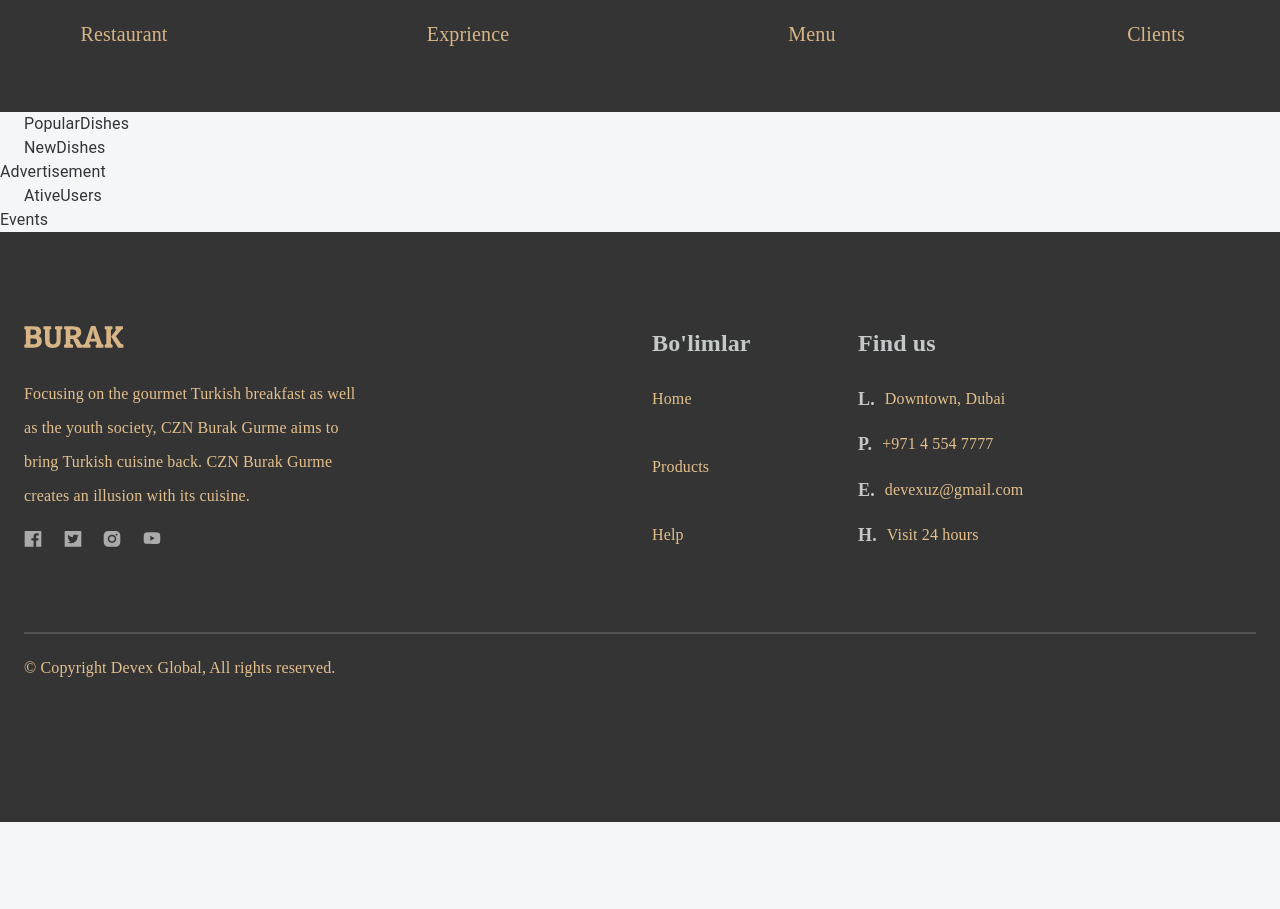
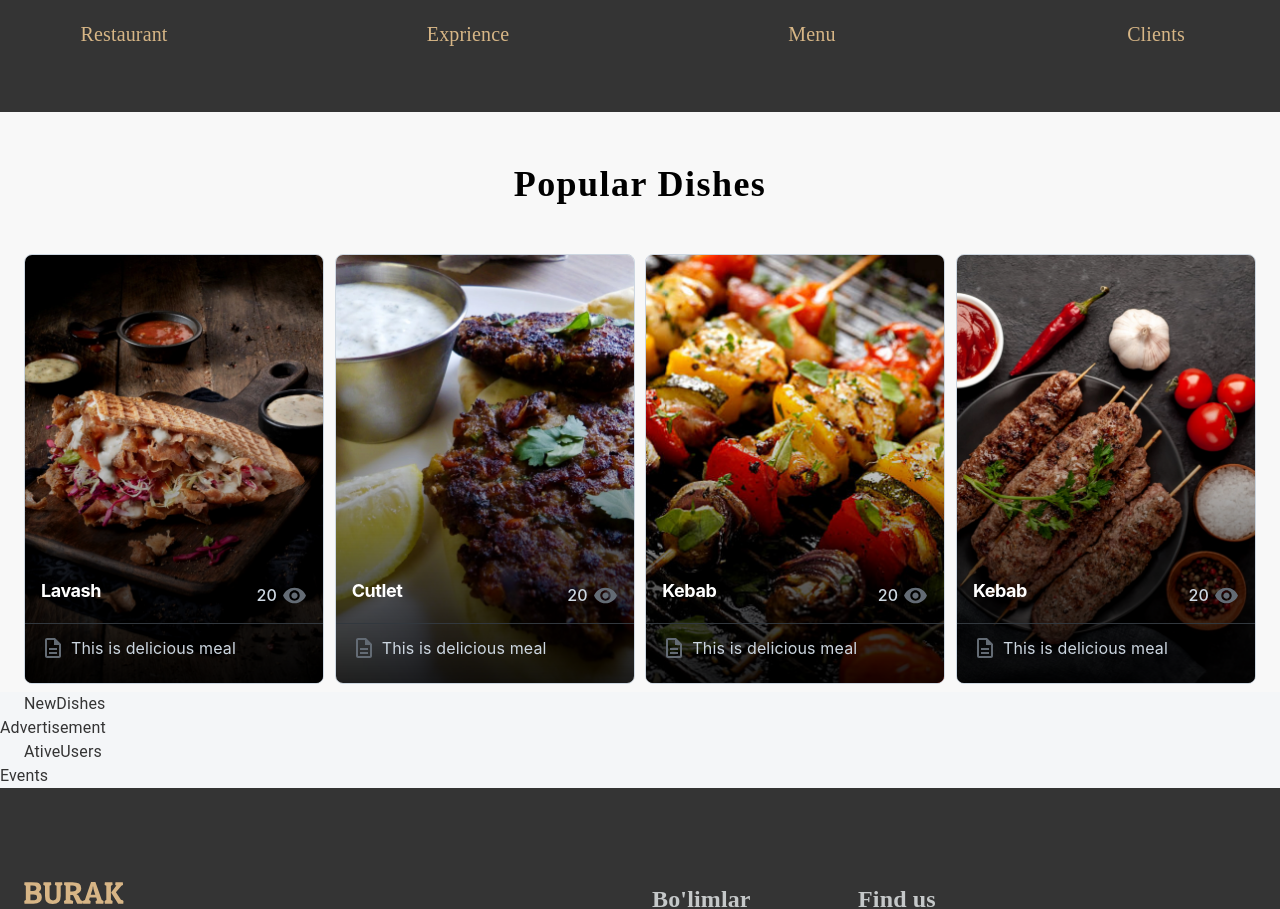
Before and after one commit to Shukhrat12/burak-react, a React (Create React App) app: page / in a window 1280 px wide. Shown: the part 897-1806 px from the top of the page. Before the commit the page ends 1719 px from the top, so only its background shows below. Built offline with nearby package versions, Linux system fonts and the light colour scheme.

Commit message:
feat: develop popular sectional component

```diff
--- a/package.json
+++ b/package.json
@@ -6,6 +6,7 @@
     "@emotion/react": "^11.11.4",
     "@emotion/styled": "^11.11.0",
     "@mui/icons-material": "^5.8.4",
+    "@mui/joy": "^5.0.0-beta.32",
     "@mui/material": "^5.15.14",
     "@reduxjs/toolkit": "^1.8.1",
     "@testing-library/jest-dom": "^4.2.4",
--- a/src/app/screens/homePage/PopularDishes.tsx
+++ b/src/app/screens/homePage/PopularDishes.tsx
@@ -1,12 +1,89 @@
-import { Container, Stack } from "@mui/material";
+import { Box, Container, Stack } from "@mui/material";
+import { CssVarsProvider } from "@mui/joy/styles";
+import Card from "@mui/joy/Card";
+import CardContent from "@mui/joy/CardContent";
+import CardOverflow from "@mui/joy/CardOverflow";
+import Typography from "@mui/joy/Typography";
+import { CardCover } from "@mui/joy";
+import VisibilityIcon from "@mui/icons-material/Visibility";
+import DescriptionOutlinedIcon from "@mui/icons-material/DescriptionOutlined";
+
+const list = [
+  { productName: "Lavash", imagePath: "/img/lavash.webp" },
+  { productName: "Cutlet", imagePath: "/img/cutlet.webp" },
+  { productName: "Kebab", imagePath: "/img/kebab.webp" },
+  { productName: "Kebab", imagePath: "/img/kebab-fresh.webp" },
+];
 
 function PopularDishes() {
-    return <div className={"popularDishes"}>
-        <Container>
-            PopularDishes
-            <Stack></Stack>
-        </Container>
+  return (
+    <div className={"popular-dishes-frame"}>
+      <Container>
+        <Stack className="popular-section">
+          <Box className="category-title">Popular Dishes</Box>
+          <Stack className="cards-frame">
+            {list.map((ele, index) => {
+              return (
+                <CssVarsProvider key={index}>
+                  <Card className={"card"}>
+                    <CardCover>
+                      <img src={ele.imagePath} loading="lazy" alt="" />
+                    </CardCover>
+                    <CardCover className={"card-cover"} />
+                    <CardContent sx={{ justifyContent: "flex-end" }}>
+                      <Stack
+                        flexDirection={"row"}
+                        justifyContent={"space-between"}
+                      >
+                        <Typography
+                          level="h2"
+                          fontSize={"lg"}
+                          textColor={"#ffffff"}
+                          mb={1}
+                        >
+                          {ele.productName}
+                        </Typography>
+                        <Typography
+                          sx={{
+                            fontWeight: "md",
+                            color: "neutral.300",
+                            alignItems: "center",
+                            display: "flex",
+                          }}
+                        >
+                          20
+                          <VisibilityIcon
+                            sx={{ fontSize: 25, marginLeft: " 5px" }}
+                          />
+                        </Typography>
+                      </Stack>
+                    </CardContent>
+                    <CardOverflow
+                      sx={{
+                        display: "flex",
+                        gap: 1.5,
+                        py: 1.5,
+                        px: "var(--Card-padding)",
+                        borderTop: "1px solid",
+                        height: "60px",
+                      }}
+                    >
+                      <Typography
+                        startDecorator={<DescriptionOutlinedIcon />}
+                        textColor="neutral.300"
+                      >
+                        This is delicious meal
+                      </Typography>
+                    </CardOverflow>
+                  </Card>
+                </CssVarsProvider>
+              );
+            })}
+          </Stack>
+        </Stack>
+      </Container>
     </div>
+  );
 }
 
 export default PopularDishes;
--- a/src/css/home.css
+++ b/src/css/home.css
@@ -47,3 +47,53 @@
     line-height: 30px;
     color: #D7B686;
 }
+
+/** POPULAR DISHES **/
+
+.homepage .popular-dishes-frame {
+    width: 100%;
+    height: 580px;
+    display: flex;
+    background: #f8f8f8;
+}
+
+.homepage .popular-dishes-frame .popular-section {
+    margin-top: 45px;
+    display: flex;
+    flex-direction: column;
+    align-items: center;
+}
+
+.homepage .popular-dishes-frame .popular-section .category-title {
+    text-align: center;
+    font-family: "Roboto serif";
+    font-style: normal;
+    font-size: 36px;
+    font-weight: 600;
+    line-height: none;
+    letter-spacing: 1.44px;
+    color: #000;
+}
+
+.homepage .popular-dishes-frame .cards-frame {
+    width: 100%;
+    margin-top: 43px;
+    display: flex;
+    flex-direction: row;
+    justify-content: space-between;
+}
+
+.homepage .popular-dishes-frame .cards-frame .card {
+    min-width: 300px;
+    min-height: 430px;
+    cursor: pointer;
+}
+
+.homepage .popular-dishes-frame .cards-frame .card .card-cover {
+    background: linear-gradient(
+        to top,
+        rgba(0,0,0,0.4),
+        rgba(0,0,0,0) 200px
+    ),
+    linear-gradient(to top, rgba(0,0,0,0.8), rgba(0,0,0,0) 300px);
+}
```
Also changed, not shown: 1 other file (tests, documents, lock files or other folders).
